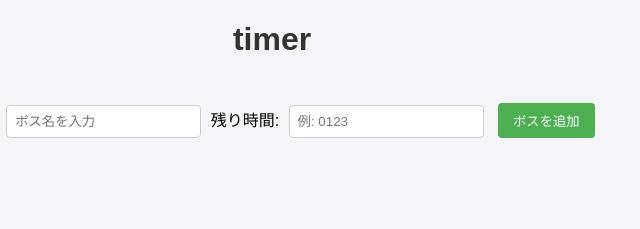
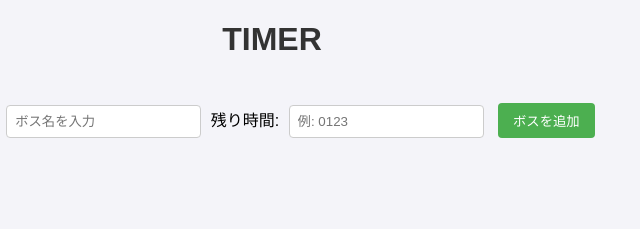
Before and after one commit to kyam3/odin-boss-timer, a plain HTML site: page index.html in a window 1280 px wide. Shown: the top 229 px of the page, 368-1008 px from the left. Drawn offline with Linux system fonts and the light colour scheme.

Commit message:
Update index.html

```diff
--- a/index.html
+++ b/index.html
@@ -7,7 +7,7 @@
     <link rel="stylesheet" href="css/style.css">
 </head>
 <body>
-    <h1>timer</h1>
+    <h1>TIMER</h1>
 
     <!-- 更新日時表示 -->
     <div id="version">Last updated: <!-- LAST_MODIFIED --></div>
```
